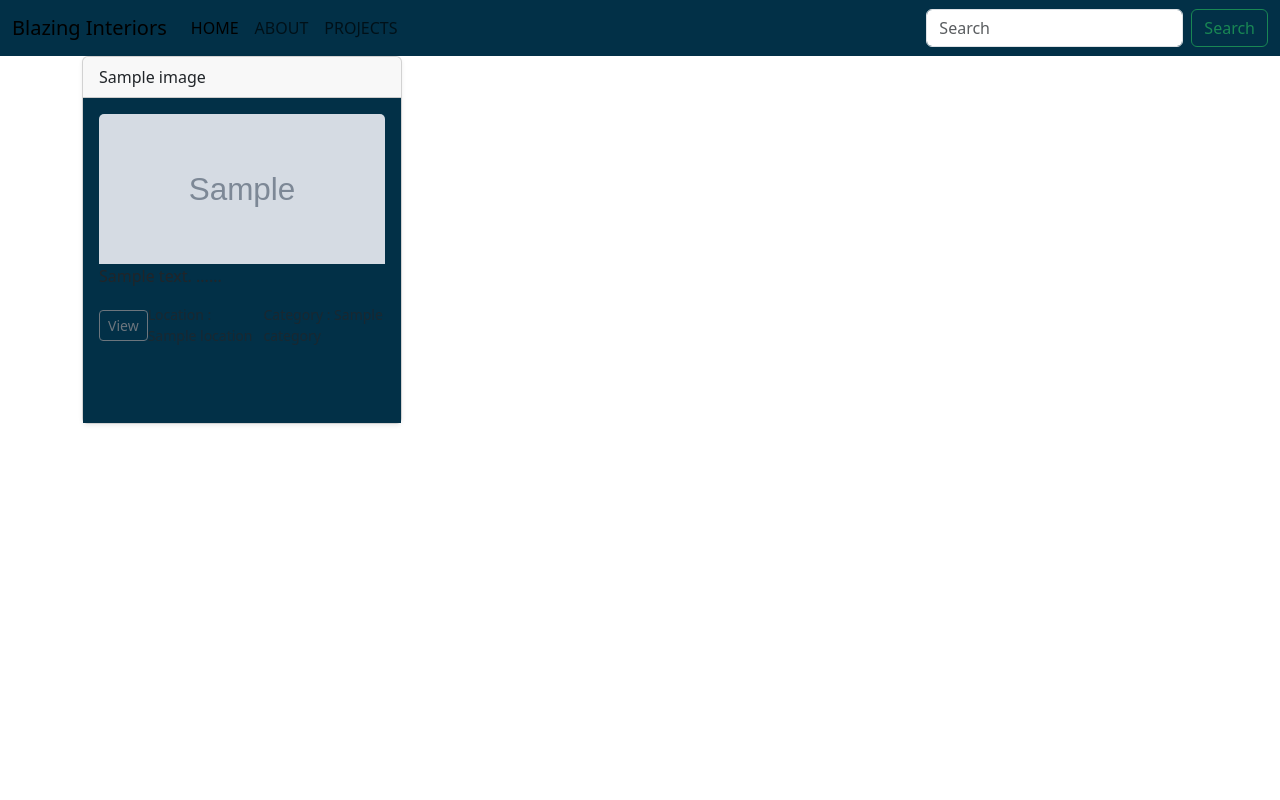
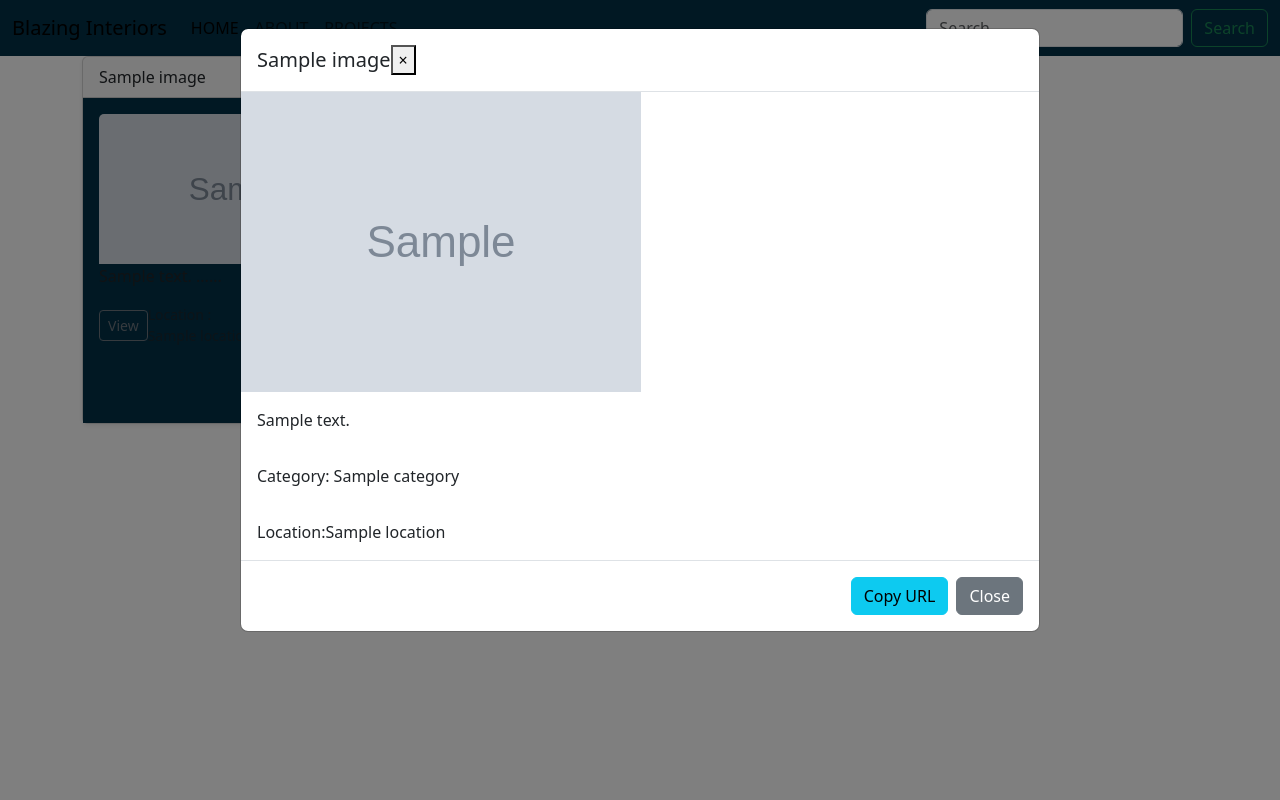
Before and after one commit to VaniliKate/photo-app, a Django app: page /gallery/ in a window 1280 px wide, after a click that opens the changed part. Run offline with Django 3.2, Linux system fonts and the light colour scheme; tables that the repository leaves empty hold one stand-in row (values such as "Sample post"); grey boxes marked "Sample" are stand-in pictures; some libraries are stand-ins or nearby versions.

Commit message:
Added a modal loop

```diff
--- a/gallery/templates/base.html
+++ b/gallery/templates/base.html
@@ -18,6 +18,7 @@
   {% bootstrap_css %}
   {% bootstrap_javascript %}
   <link rel="stylesheet" href="{% static 'css/styles.css' %}">
+
   <link rel="stylesheet" type="text/css" href="{% static 'css/bootstrap.min.css' %}" />
   <link rel="stylesheet" type="text/css" href="{% static 'css/bootstrap-responsive.min.css' %}" />
   {% endblock %}
@@ -34,9 +35,14 @@
   {% block content %} {%endblock%}
 
   {% block scripts %}
-  <script src="https://ajax.googleapis.com/ajax/libs/jquery/3.2.1/jquery.min.js"></script>
   {% bootstrap_javascript %}
-  {% endblock %}
+  {% load static %}
+
+  <script src="https://code.jquery.com/jquery-3.3.1.slim.min.js" integrity="sha384-q8i/X+965DzO0rT7abK41JStQIAqVgRVzpbzo5smXKp4YfRvH+8abtTE1Pi6jizo" crossorigin="anonymous"></script>
+<script src="https://cdnjs.cloudflare.com/ajax/libs/popper.js/1.14.7/umd/popper.min.js" integrity="sha384-UO2eT0CpHqdSJQ6hJty5KVphtPhzWj9WO1clHTMGa3JDZwrnQq4sF86dIHNDz0W1" crossorigin="anonymous"></script>
+<script src="https://stackpath.bootstrapcdn.com/bootstrap/4.3.1/js/bootstrap.min.js" integrity="sha384-JjSmVgyd0p3pXB1rRibZUAYoIIy6OrQ6VrjIEaFf/nJGzIxFDsf4x0xIM+B07jRM" crossorigin="anonymous"></script>
+
+  {% endblock scripts %}
 </body>
 
 </html>
--- a/gallery/templates/gallery.html
+++ b/gallery/templates/gallery.html
@@ -1,10 +1,14 @@
 {%extends 'base.html'%}
 
+{% load bootstrap5 %}
+{% load static%}
+
 {% block content %}
+
+
+{% for image in gallery %}
 <div class="container">
   <div class="row">
-    {% for image in gallery %}
-    <div class="col-4">
     <div class="col-md-4">
       <div class="card mb-4 shadow-sm" style="width:20rem;height:23rem;">
         <div class="card-header">{{image.name}}</div>
@@ -27,36 +31,54 @@
       </div>
     </div>
   </div>
-    {% endfor %}
-  </div>
 </div>
 
 <!--Modal-->
 
-<div class="modal"  tabindex="-1" role="dialog">
-  <div class="modal-dialog" role="document">
+<div class="modal fade" id="myModal{{image.id}}" tabindex="-1" role="dialog" aria-labelledby="exampleModalLabel"
+  aria-hidden="true">
+  <div class="modal-dialog modal-lg" role="document">
     <div class="modal-content">
       <div class="modal-header">
-        <h5 class="modal-title">Modal title</h5>
+        <h5 class="modal-title" id="#{{image.name}}">{{image.name}}</h5>
         <button type="button" class="close" data-dismiss="modal" aria-label="Close">
           <span aria-hidden="true">&times;</span>
         </button>
       </div>
-      <div class="modal-body">
-        <p>Modal body text goes here.</p>
+      <div>
+        <img src="{{ image.photo.url }}" class="img-fluid" alt="{{image.name}}" />
       </div>
+      <div class="modal-body">{{image.description}}</div>
+      <div class="modal-body">Category: {{image.category}}</div>
+      <div class="modal-body">Location:{{image.location}}</div>
       <div class="modal-footer">
-        <button type="button" class="btn btn-primary">Save changes</button>
+
+        <button type="button" class="btn btn-info"
+          value="https://django-photo-gallery.herokuapp.com{{ image.photo.url }}" onclick="copyURL(this.value)">Copy
+          URL</button>
         <button type="button" class="btn btn-secondary" data-dismiss="modal">Close</button>
       </div>
     </div>
   </div>
 </div>
+<script>
+  function copyURL(value) {
+    function handler(event) {
+      event.clipboardData.setData('text/plain', value);
+      event.preventDefault();
+      document.removeEventListener('copy', handler, true);
+    }
+    document.addEventListener('copy', handler, true);
+    document.execCommand('copy');
+  }
+</script>
+{% empty %}
+<h3>The gallery is still empty!</h3>
 
 
-<script>
-  $('#myModal').on('shown.bs.modal', function () {
-    $('#myInput').trigger('focus')
-  })
-</script>
+{% endfor %}
+
+
+</div>
+
 {% endblock %}
--- a/gallery/templates/navbar.html
+++ b/gallery/templates/navbar.html
@@ -25,7 +25,7 @@
 
 
         </ul>
-        <form class="d-flex" role="search"  action="{% url 'search' %}">
+        <form class="d-flex" role="search"  action="{% url 'search' %}" method="get">
           <input class="form-control me-2" type="search"  name="category" placeholder="Search" aria-label="Search">
           <button class="btn btn-outline-success" type="submit">Search</button>
         </form>
```
Also changed, not shown: 1 other file. Lines whose indentation alone changed are shown as unchanged.
